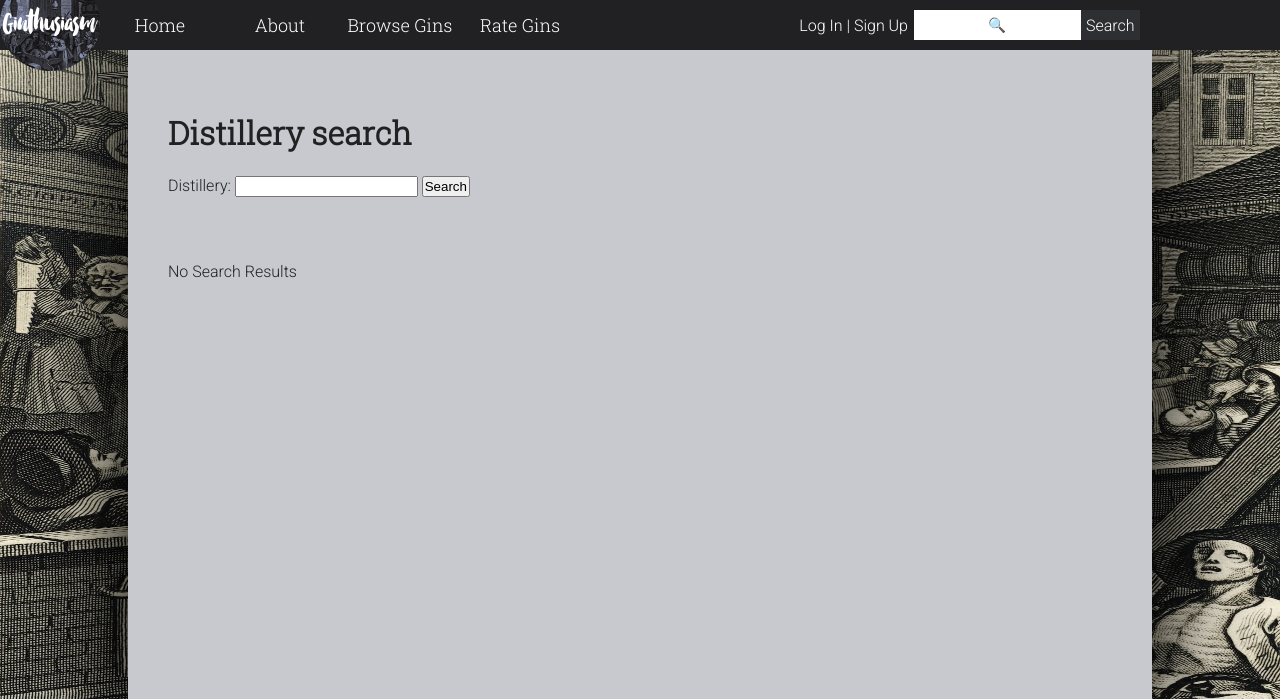
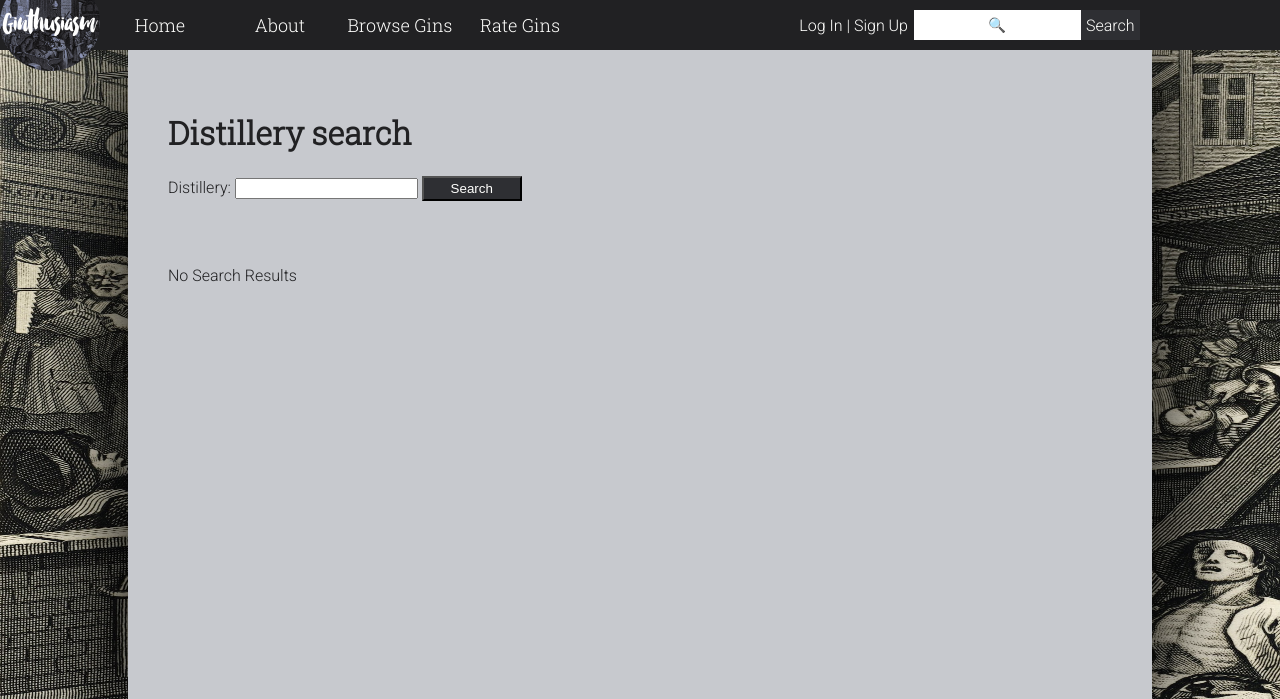
Before and after one commit to ms813/Ginthusiasm, a Django app: template templates/ginthusiasm/distillery_search_page.html in a window 1280 px wide. Shown: the top 699 px of the page. Run offline with Django 3.2, Linux system fonts and the light colour scheme; the template is opened without the code that fills it: values that come from a table or form of the project are taken from there, others are empty; parts of the project's set-up code (start-up, migrations or seed data) failed here and were passed over; some libraries are stand-ins or nearby versions.

Commit message:
Adding some styling to distillery search button

```diff
--- a/ginthusiasm/static/stylesheets/distillery_search.css
+++ b/ginthusiasm/static/stylesheets/distillery_search.css
@@ -57,3 +57,14 @@
     max-width: 200px;
     object-fit: cover;
 }
+
+#search-btn {
+    text-align: center;
+    background-color: var(--lowlight-subtle);
+    cursor: pointer;
+    display: inline-table;;
+    color: var(--foreground-alt);
+    text-decoration: none;
+    height: 25px;
+    width: 100px;
+}
```
